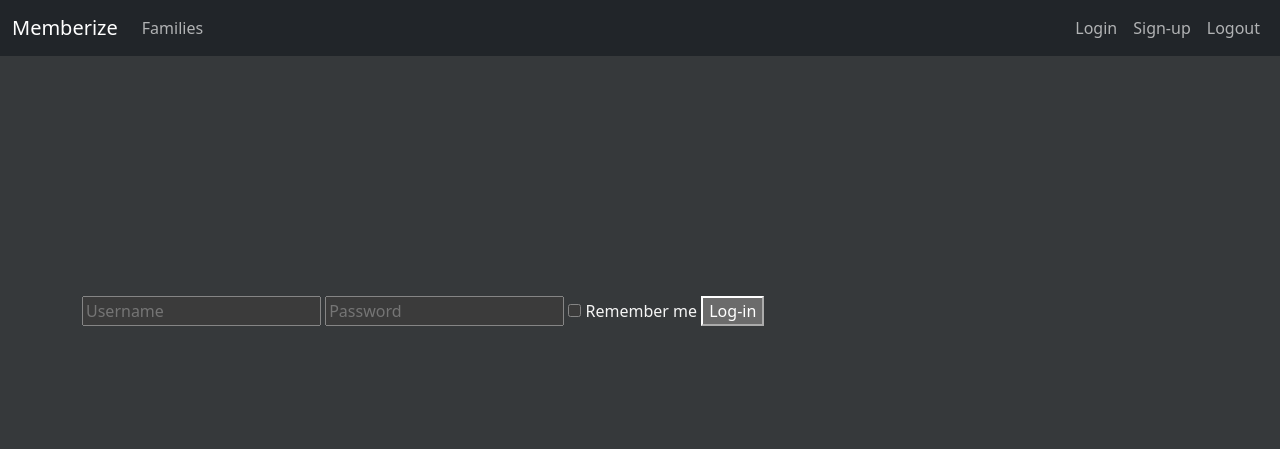
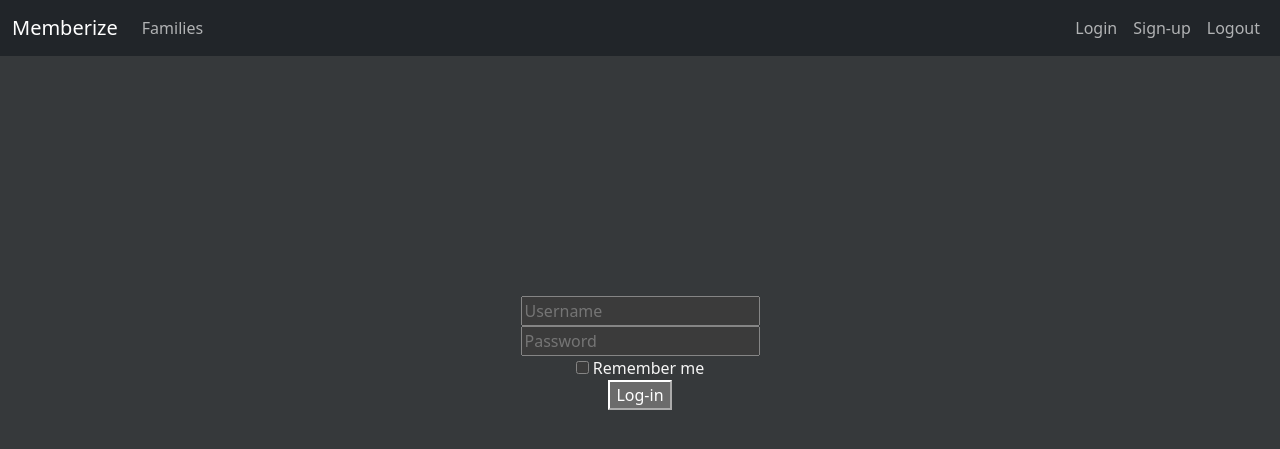
Before and after one commit to Xorger/admember, a Flask app: page /login in a window 1280 px wide. Shown: the top 449 px of the page. Run offline with Flask 3, Linux system fonts and the light colour scheme.

Commit message:
Centered login and sign-up

```diff
--- a/templates/login.html
+++ b/templates/login.html
@@ -1,10 +1,11 @@
 {% extends "layout.html" %} {% block body %}
 
-<div class="container" style="margin-top: 15rem">
+<div class="container text-center" style="margin-top: 15rem">
     {% with messages = get_flashed_messages() %} {% if messages %}
     <div class="notification is-danger">{{ messages[0] }}</div>
     {% endif %} {% endwith %}
     <form action="/login" method="post">
+        <div>
             <input
                 type="text"
                 id="username"
@@ -12,6 +13,8 @@
                 placeholder="Username"
                 autocomplete="off"
             />
+        </div>
+        <div>
             <input
                 type="password"
                 id="password"
@@ -19,8 +22,12 @@
                 placeholder="Password"
                 autocomplete="off"
             />
+        </div>
+        <div>
             <input type="checkbox" id="remember" name="remember" />
             <label for="remember">Remember me</label>
+        </div>
+
         <button type="submit">Log-in</button>
     </form>
 </div>
--- a/templates/signup.html
+++ b/templates/signup.html
@@ -1,6 +1,6 @@
 {% extends "layout.html" %} {% block body %}
 
-<div class="container" style="margin-top: 15rem">
+<div class="container text-center" style="margin-top: 15rem">
     {% with messages = get_flashed_messages() %} {% if messages %}
     <div class="notification is-danger">
         {{ messages[0] }}. Go to
@@ -8,6 +8,7 @@
     </div>
     {% endif %} {% endwith %}
     <form action="/signup" method="post">
+        <div>
             <input
                 type="text"
                 id="username"
@@ -15,12 +16,15 @@
                 placeholder="Username"
                 autocomplete="off"
             />
+        </div>
+        <div>
             <input
                 type="password"
                 id="password"
                 name="password"
                 placeholder="Password"
             />
+        </div>
         <button type="submit">Sign-up</button>
     </form>
 </div>
```
Also changed, not shown: templates/user.html (+8 -0 lines). Lines whose indentation alone changed are shown as unchanged.
